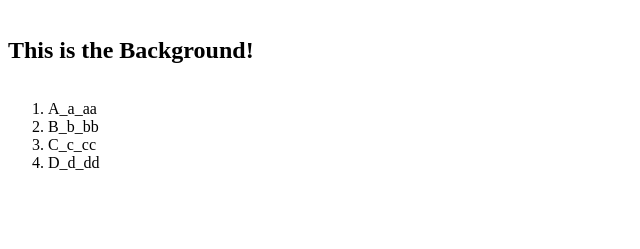
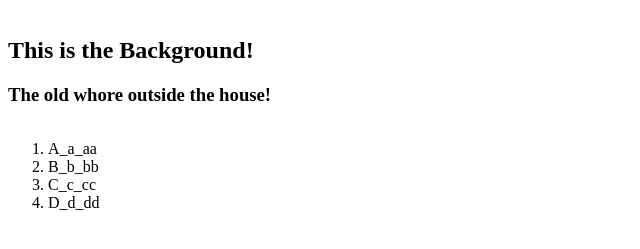
Before and after one commit to kenbomber/BG, a plain HTML site: page index.html in a window 1280 px wide. Shown: the part 113-362 px from the top of the page, without its empty margins (0-640 px from the left). Drawn offline with Linux system fonts and the light colour scheme.

Commit message:
a new message tag

```diff
--- a/index.html
+++ b/index.html
@@ -9,6 +9,7 @@
         <h1>Source Control is a NEW stuff for me!</h1>
     </header>
         <h2>This is the Background!</h2>
+        <h3>The old whore outside the house!</h3>
         <ol>
             <li>A_a_aa</li>
             <li>B_b_bb</li>
```
